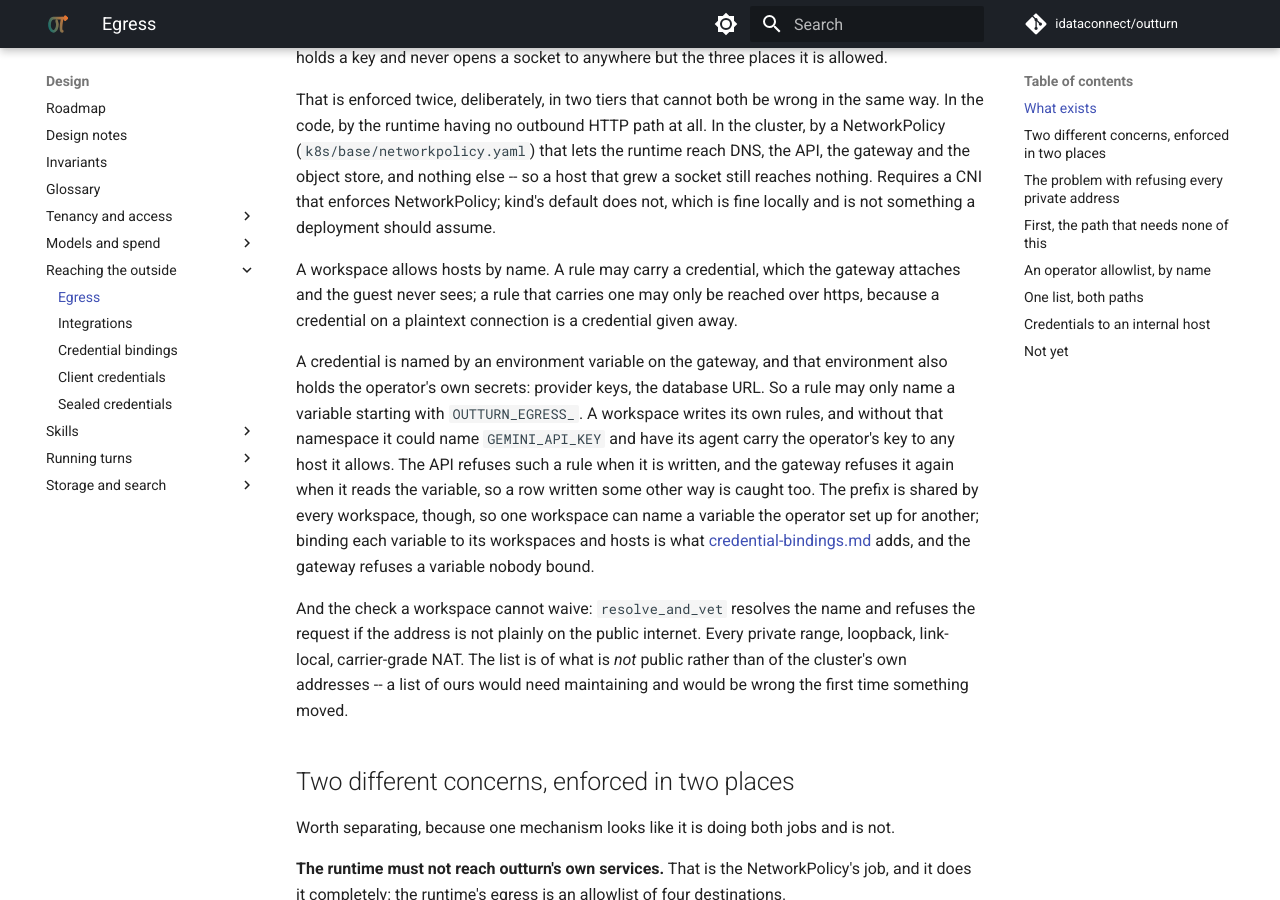
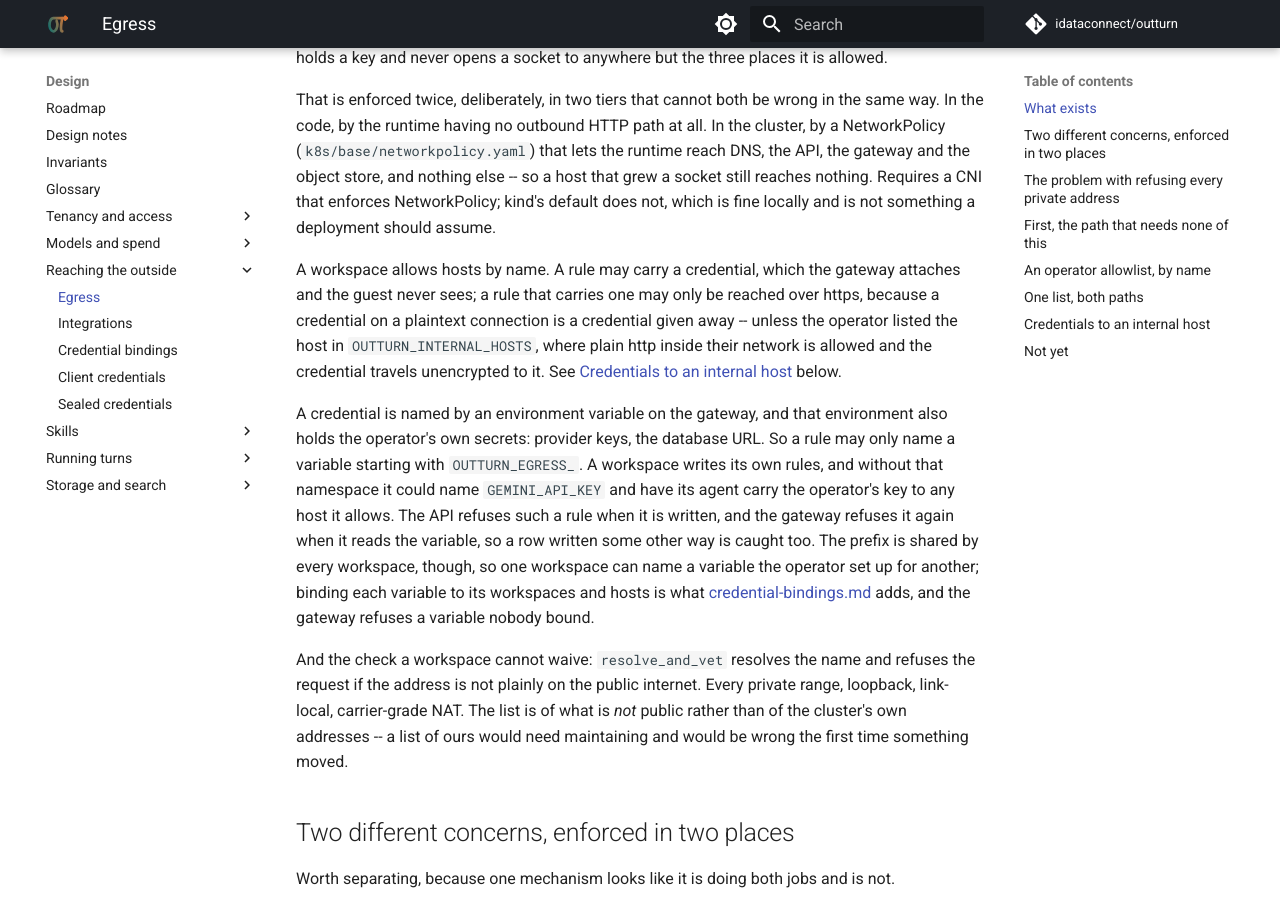
Before and after one commit to idataconnect/outturn, an MkDocs documentation site: the page built from docs/egress.md, in a window 1280 px wide and 900 px high, scrolled down 350 px. Built offline with MkDocs 1.6.1 and Material for MkDocs 9.7.7, drawn with Linux system fonts in a browser that asks for light colours; comment, search, counter and statistics services are not loaded.

Commit message:
Say where a credential may travel over plain http
The egress overview said a credential-carrying rule is only ever reached
over https, while the gateway also sends one over plain http to a host
the operator listed in OUTTURN_INTERNAL_HOSTS, as the section further
down explains. The overview now says so and points there, and the
tunables table says what listing a host also permits.

Co-Authored-By: Claude Opus 5.5 <noreply@anthropic.com>

```diff
--- a/docs/egress.md
+++ b/docs/egress.md
@@ -20,7 +20,10 @@ not something a deployment should assume.
 A workspace allows hosts by name. A rule may carry a credential, which the
 gateway attaches and the guest never sees; a rule that carries one may only be
 reached over https, because a credential on a plaintext connection is a
-credential given away.
+credential given away -- unless the operator listed the host in
+`OUTTURN_INTERNAL_HOSTS`, where plain http inside their network is allowed and
+the credential travels unencrypted to it. See
+[Credentials to an internal host](#credentials-to-an-internal-host) below.
 
 A credential is named by an environment variable on the gateway, and that
 environment also holds the operator's own secrets: provider keys, the database
```
Also changed, not shown: AGENTS.md (+1 -1 lines).
